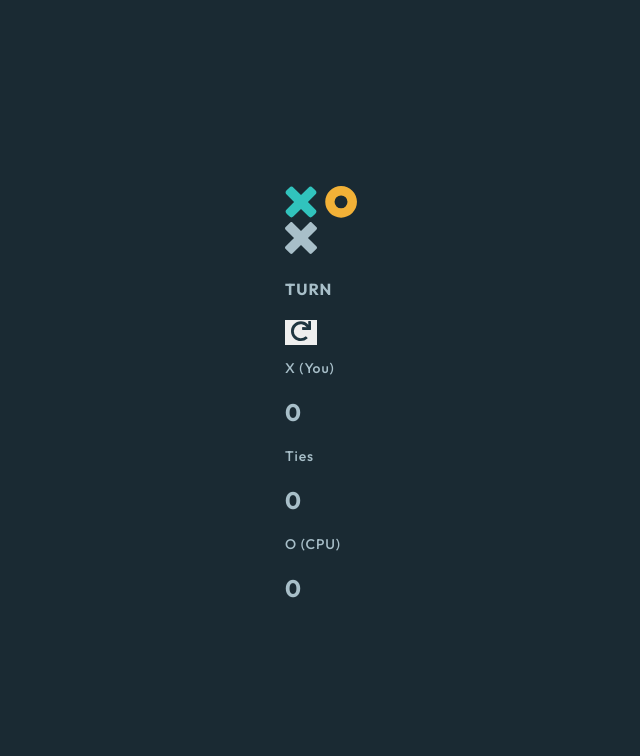
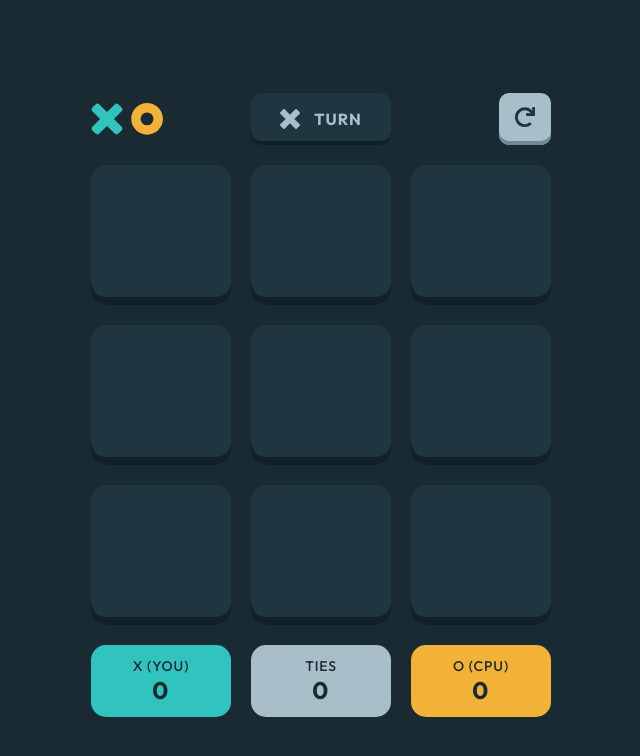
Before and after one commit to Cib-o/tic-tac-toe, a React (Create React App) app: page / in a window 1280 px wide. Both pictures are taken after a click on the button "NEW GAME (VS CPU)". Shown: the top 756 px of the page, without its empty margins (319-959 px from the left). Built offline with nearby package versions, Linux system fonts and the light colour scheme.

Commit message:
Setup style for GameStart component

```diff
--- a/public/css/styles.css
+++ b/public/css/styles.css
@@ -1,3 +1,5 @@
+/** Default Desktop Version **/
+/* Game Menu Style*/
 .game-menu {
   align-items: center;
   display: flex;
@@ -121,3 +123,116 @@
 .p1-vs-p2:hover {
   background-color: var(--light-blue-hover);
 }
+
+/* Game Start Style */
+.game-start {
+  display: flex;
+  flex-direction: column;
+  height: 623px;
+  width: 460px;
+}
+
+.top-section {
+  align-items: center;
+  display: flex;
+  justify-content: space-between;
+  margin-bottom: 20px;
+}
+
+.x-o-turn {
+  align-items: center;
+  background-color: var(--semi-dark-navy);
+  border-radius: 10px;
+  box-shadow: inset 0px -4px 0px #10212A;
+  display: flex;
+  justify-content: center;
+  margin-left: -20px;
+  height: 52px;
+  width: 140px;
+}
+
+.x-o-turn img {
+  margin-right: 14px;
+  width: 20px;
+}
+
+.restart-button {
+  background-color: var(--silver);
+  border-radius: 10px;
+  box-shadow: inset 0px -4px 0px #6B8997;
+  cursor: pointer;
+  height: 52px;
+  width: 52px;
+}
+
+.restart-button:hover {
+  background-color: var(--silver-hover);
+}
+
+.middle-section {
+  column-gap: 20px;
+  display: grid;
+  grid-template-columns: 1fr 1fr 1fr;
+  margin-bottom: 20px;
+  row-gap: 20px;
+}
+
+
+.box {
+  align-items: center;
+  background-color: var(--semi-dark-navy);
+  border-radius: 15px;
+  box-shadow: inset 0px -8px 0px #10212A;
+  cursor: pointer;
+  display: flex;
+  justify-content: center;
+  height: 140px;
+  width: 140px;
+}
+
+.box:hover::after {
+  content: var(--x-o-outline);
+  height: 64px;
+  width: 64px;
+}
+
+.bottom-section {
+  align-items: center;
+  display: flex;
+  justify-content: space-between;
+}
+
+.x-score,
+.ties-score,
+.o-score {
+  align-items: center;
+  border-radius: 15px;
+  display: flex;
+  flex-direction: column;
+  justify-content: center;
+  height: 72px;
+  width: 140px;
+}
+
+.x-score {
+  background-color: var(--light-blue);
+}
+
+.ties-score {
+  background-color: var(--silver);
+}
+
+.o-score {
+  background-color: var(--light-yellow);
+}
+
+.x-score p,
+.x-score h2,
+.ties-score p,
+.ties-score h2,
+.o-score p,
+.o-score h2 {
+  color: var(--dark-navy);
+  margin: 0;
+  text-transform: uppercase;
+}
```
